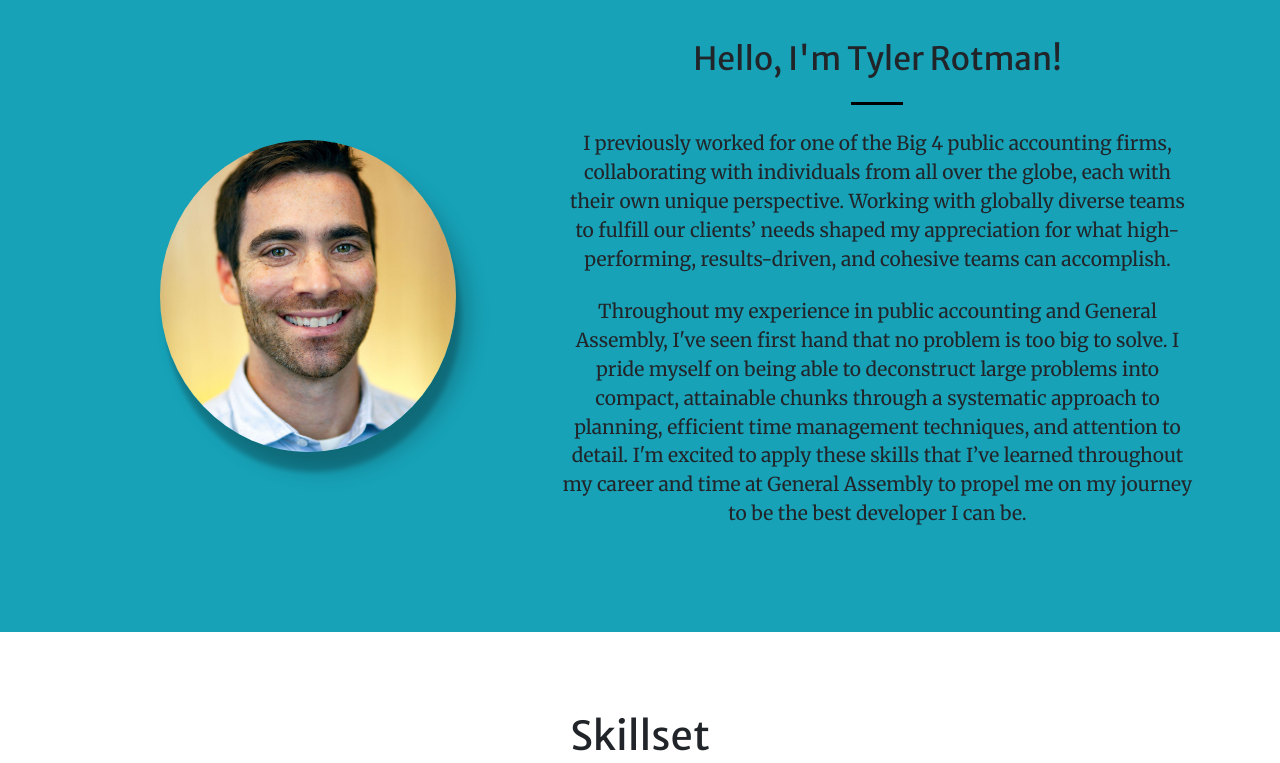
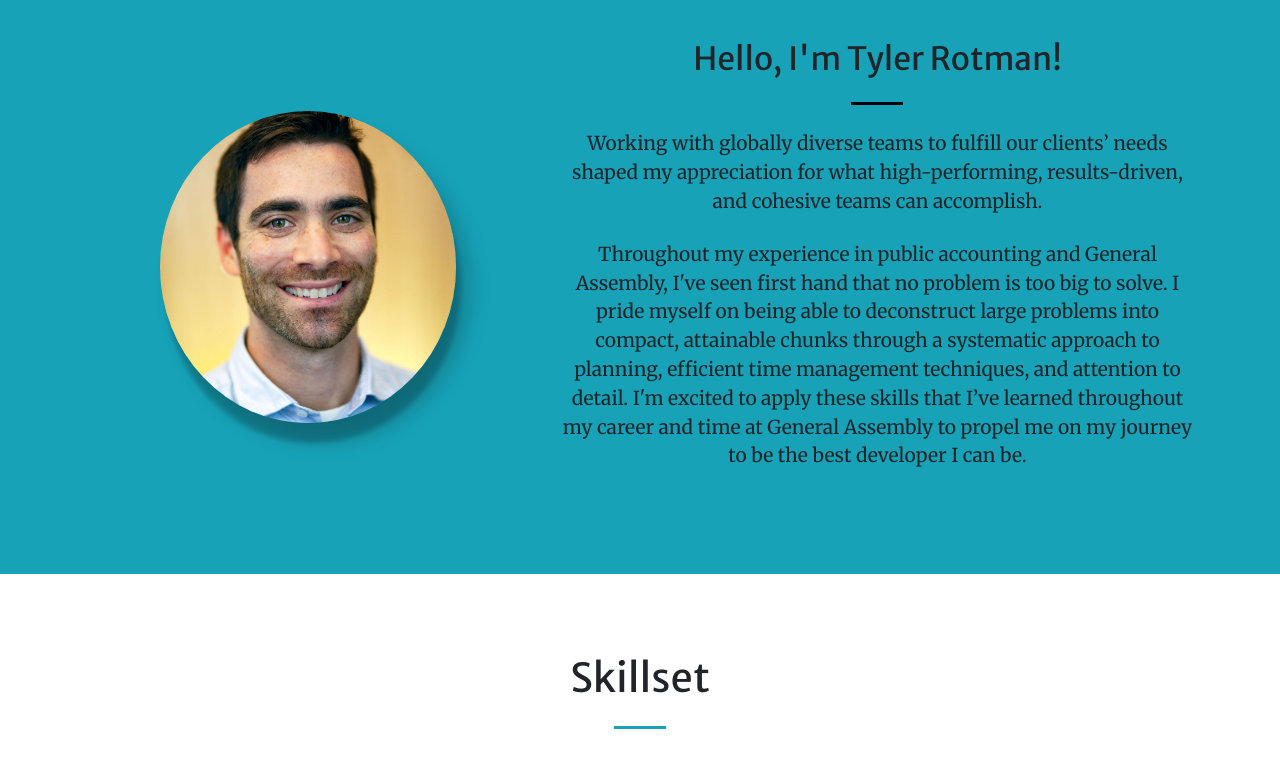
Before and after one commit to tylerr36/tylerr36.github.io, a website with bundled scripts: page index.html in a window 1280 px wide. Shown: the part 840-1603 px from the top of the page. Built offline with nearby package versions, Linux system fonts and the light colour scheme.

```diff
--- a/index.html
+++ b/index.html
@@ -88,7 +88,7 @@
      data-aos-duration="300">
           <h2 class="about-header mt-0">Hello, I'm Tyler Rotman!</h2>
           <hr class="divider dark my-4">
-          <p class="about-text mb-2">I previously worked for one of the Big 4 public accounting firms, collaborating with individuals from all over the globe, each with their own unique perspective. Working with globally diverse teams to fulfill our clients’ needs shaped my appreciation for what high-performing, results-driven, and cohesive teams can accomplish.</p>
+          <p class="about-text mb-2">Working with globally diverse teams to fulfill our clients’ needs shaped my appreciation for what high-performing, results-driven, and cohesive teams can accomplish.</p>
 
           <p class="about-text mb-2">Throughout my experience in public accounting and General Assembly, I've seen first hand that no problem is too big to solve. I pride myself on being able to deconstruct large problems into compact, attainable chunks through a systematic approach to planning, efficient time management techniques, and attention to detail. I'm excited to apply these skills that I’ve learned throughout my career and time at General Assembly to propel me on my journey to be the best developer I can be.</p>
         </div>
```
Also changed, not shown: img/utah.jpg, img/utah2.jpg (added).
